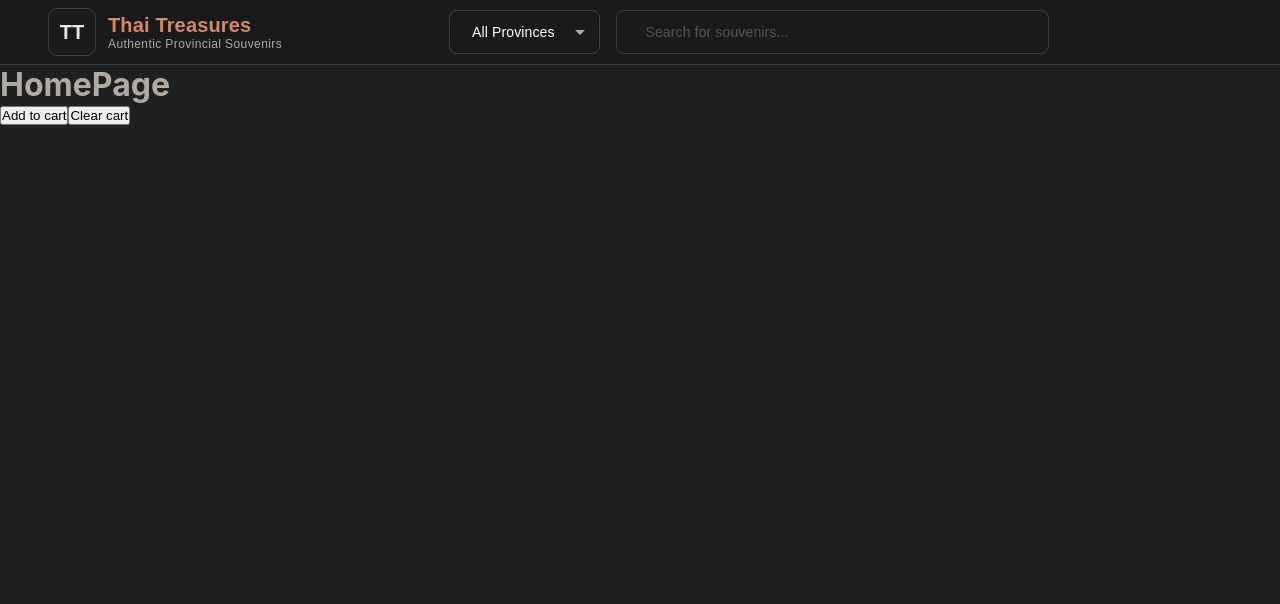
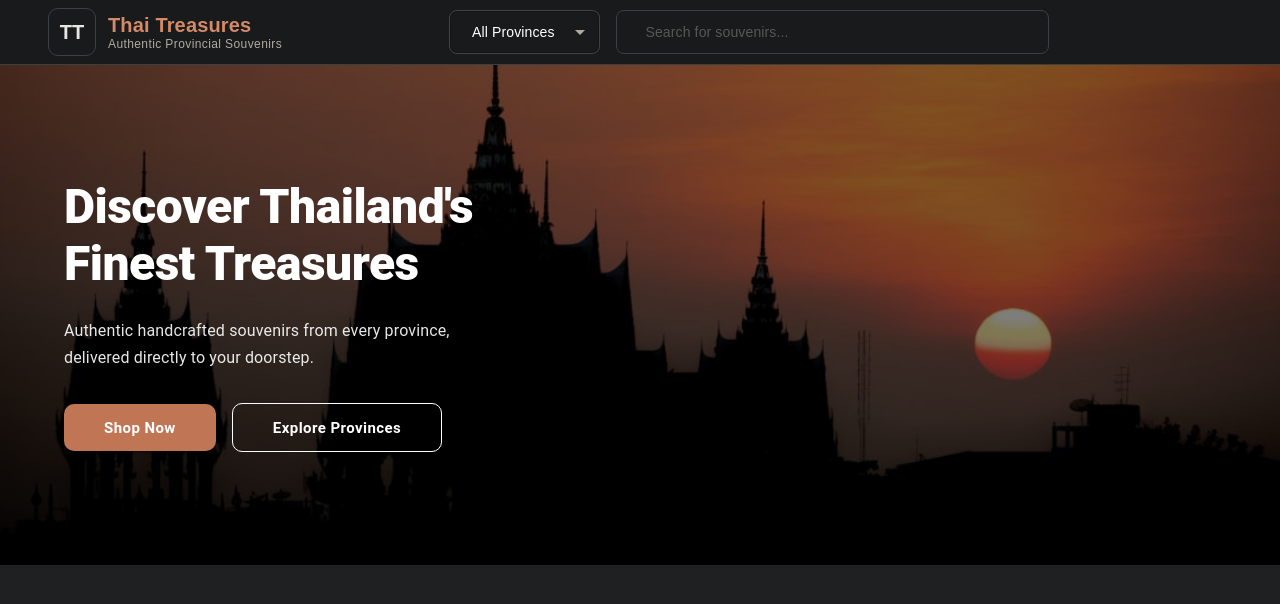
Before and after one commit to zedl3all/Thai-Treasures, a React (Create React App) app in the folder frontend/: page / in a window 1280 px wide. Shown: the top 604 px of the page. Built offline with nearby package versions, Linux system fonts and the light colour scheme; some icons are missing.

Commit message:
feat: add Hero component with background image and content to Home page

```diff
--- /dev/null
+++ b/frontend/src/components/hero/Hero.jsx
@@ -0,0 +1,123 @@
+import Box from '@mui/material/Box';
+import Container from '@mui/material/Container';
+import Typography from '@mui/material/Typography';
+import Button from '@mui/material/Button';
+
+import HeroImage from '../../assets/images/hero-image.jpg';
+
+
+function Hero() {
+    return (
+        <Box
+            sx={{
+                position: 'relative',
+                height: { xs: 300, sm: 400, md: 450, lg: 500 },
+                backgroundImage: `url(${HeroImage})`,
+                backgroundSize: 'cover',
+                backgroundPosition: 'center',
+                backgroundRepeat: 'no-repeat',
+                display: 'flex',
+                alignItems: 'center',
+            }}
+        >
+            {/* Overlay */}
+            <Box
+                sx={{
+                    position: 'absolute',
+                    inset: 0,
+                    backgroundColor: 'rgba(0,0,0,0.5)',
+                }}
+            />
+
+            {/* Content */}
+            <Container
+                maxWidth="lg"
+                sx={{
+                    position: 'relative',
+                    zIndex: 2,
+                    color: '#fff',
+                }}
+            >
+                <Typography
+                    variant="h3"
+                    sx={{
+                        fontWeight: 800,
+                        lineHeight: 1.2,
+                        mb: 3,
+                        fontSize: { xs: '30px', sm: '36px', md: '48px' },
+                        letterSpacing: '-0.5px',
+                    }}
+                >
+                    Discover Thailand's <br />
+                    Finest Treasures
+                </Typography>
+
+                <Typography
+                    sx={{
+                        mb: 4,
+                        maxWidth: 520,
+                        opacity: 0.9,
+                        fontSize: { xs: '14px', md: '16px' },
+                        lineHeight: 1.7,
+                        display: { xs: 'none', sm: 'block' },
+                    }}
+                >
+                    Authentic handcrafted souvenirs from every province, <br />
+                    delivered directly to your doorstep.
+                </Typography>
+
+                <Box
+                    sx={{
+                        display: 'flex',
+                        flexDirection: { xs: 'column', sm: 'row' },
+                        gap: 2,
+                        alignItems: { xs: 'stretch', sm: 'center' },
+                    }}
+                >
+                    <Button
+                        variant="contained"
+                        sx={{
+                            backgroundColor: ' #c07655',
+                            px: 5,
+                            py: 1.3,
+                            fontWeight: 600,
+                            borderRadius: '10px',
+                            textTransform: 'none',
+                            fontSize: '15px',
+                            '&:hover': {
+                                backgroundColor: '#d48a67',
+                                transform: 'translateY(-2px)',
+                            },
+                            transition: 'all 0.3s ease',
+                        }}
+                    >
+                        Shop Now
+                    </Button>
+
+                    <Button
+                        variant="outlined"
+                        sx={{
+                            px: 5,
+                            py: 1.3,
+                            fontWeight: 600,
+                            borderRadius: '10px',
+                            textTransform: 'none',
+                            fontSize: '15px',
+                            borderColor: '#fff',
+                            color: '#fff',
+                            '&:hover': {
+                                backgroundColor: 'rgba(255,255,255,0.1)',
+                                borderColor: '#fff',
+                            },
+                            transition: 'all 0.3s ease',
+                        }}
+                    >
+                        Explore Provinces
+                    </Button>
+                </Box>
+            </Container>
+        </Box>
+    );
+}
+
+export default Hero;
--- a/frontend/src/pages/Home.jsx
+++ b/frontend/src/pages/Home.jsx
@@ -1,24 +1,17 @@
+
+// Components
 import Navbar from "../components/navbar/Navbar";
-import { useCartStore } from '../middlewares/cartStore';
+import Hero from "../components/hero/Hero";
 
+// Assets
 import '../css/global.css';
 
 function Home() {
-    const addToCart = useCartStore((state) => state.addToCart);
-    const clearCart = useCartStore((state) => state.clearCart);
-
     return (
         <>
             <Navbar />
-            <h1>HomePage</h1>
-            <button onClick={addToCart}>
-                Add to cart
-            </button>
-            <button onClick={clearCart}>
-                Clear cart
-            </button>
+            <Hero />
         </>
-
     );
 }
 
```
Also changed, not shown: frontend/src/assets/images/hero-image.jpg (added).
